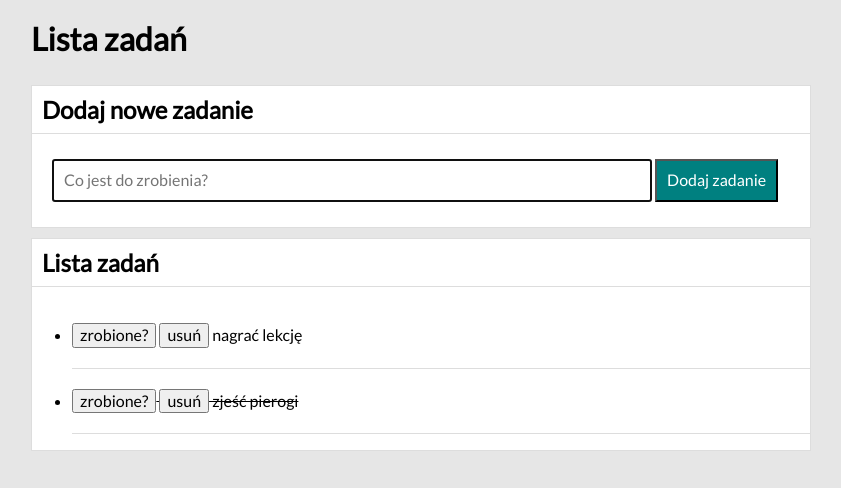
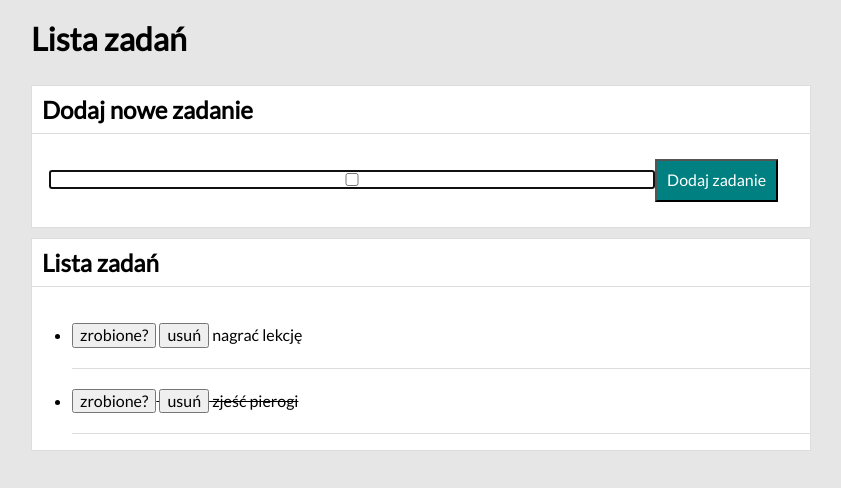
Before and after one commit to Krystian22FrontEnd/Tasks-List, a plain HTML site: page index.html in a window 1280 px wide. Shown: the whole page, without its empty margins (219-1060 px from the left). Drawn offline with nearby package versions, Linux system fonts and the light colour scheme.

Commit message:
Update index.html

```diff
--- a/index.html
+++ b/index.html
@@ -23,7 +23,7 @@
     <section class="section flex-item">
       <h2 class="section__header">Dodaj nowe zadanie</h2>
       <form class="js-form form">
-        <input class="js-newTask form__input" placeholder="Co jest do zrobienia?" autofocus>
+        <input class="js-newTask form__input" type="checkbox" placeholder="Co jest do zrobienia?" autofocus>
         <button class="form__button flex-button">Dodaj zadanie</button>
       </form>
     </section>
```
